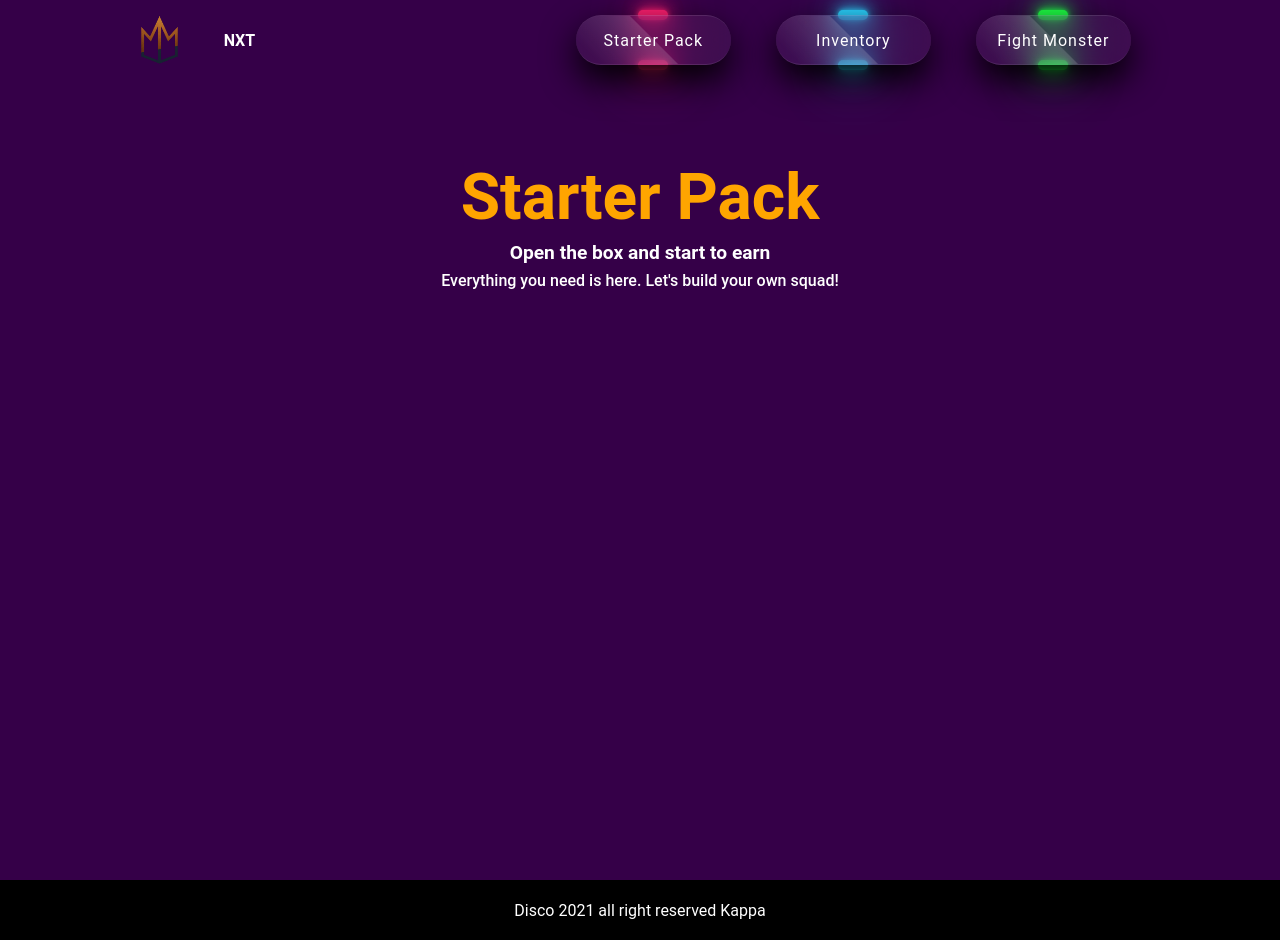
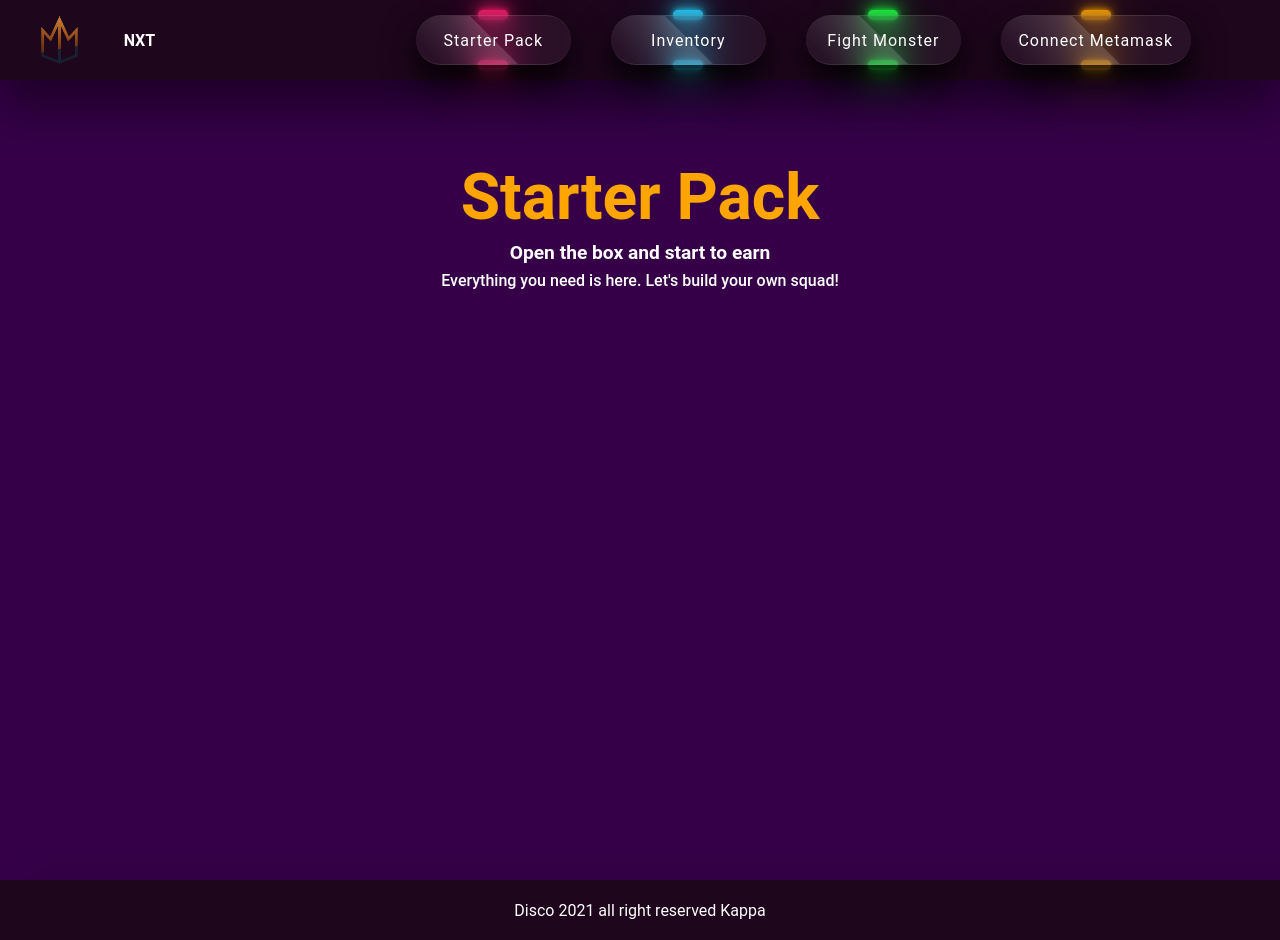
Before and after one commit to swdiscordia/nft-project, a Next.js app: page / in a window 1280 px wide. Built offline with nearby package versions, Linux system fonts and the light colour scheme; a web font is replaced by a local one.

Commit message:
added some css navbar/footer button connect metamask

```diff
--- a/components/ButtonNav.js
+++ b/components/ButtonNav.js
@@ -21,6 +21,11 @@ const ButtonNav = () => {
           <a href="#">Fight Monster</a>
         </div>
       </Link>
+      <Link href="/fightmonster" passHref>
+        <div className={styles.btn}>
+          <a href="#">Connect Metamask</a>
+        </div>
+      </Link>
     </div>
   );
 };
--- a/components/Footer.js
+++ b/components/Footer.js
@@ -2,12 +2,13 @@ import styled from "styled-components";
 import React from "react";
 
 const FooterSection = styled.div`
-  background-color: #000;
+  background-color: #1e061d;
   color: #fff;
   height: 60px;
   display: flex;
   justify-content: center;
   align-items: center;
+  box-shadow: 30px 0px 40px rgba(0, 0, 0, 0.1);
 `;
 
 function Footer() {
--- a/components/Navbar.js
+++ b/components/Navbar.js
@@ -8,11 +8,12 @@ import ButtonNav from "./ButtonNav";
 //################## STYLED #########################
 const Nav = styled.nav`
   height: 80px;
-  background: #350048;
+  background: #1e061d;
   color: #fff;
   display: flex;
   justify-content: space-evenly;
   align-items: center;
+  box-shadow: 0px 30px 40px rgba(0, 0, 0, 0.4);
 `;
 
 const StyledLink = styled.a`
--- a/styles/Buton.module.css
+++ b/styles/Buton.module.css
@@ -1,8 +1,8 @@
 .container {
-  width: 600px;
+  width: 900px;
   display: flex;
   flex-wrap: wrap;
-  justify-content: space-around;
+  justify-content: center;
 }
 
 .container .btn {
@@ -12,6 +12,11 @@
   margin: 20px;
 }
 
+.container .btn:nth-child(4) {
+  position: relative;
+  width: 190px;
+  height: 50px;
+}
 .container .btn a {
   position: absolute;
   top: 0;
@@ -120,3 +125,9 @@
   box-shadow: 0 0 5px #1eff45, 0 0 15px #1eff45, 0 0 30px #1eff45,
     0 0 60px #1eff45;
 }
+
+.container .btn:nth-child(4)::before,
+.container .btn:nth-child(4)::after {
+  background: orange;
+  box-shadow: 0 0 5px orange, 0 0 15px orange, 0 0 60px orange;
+}
```
